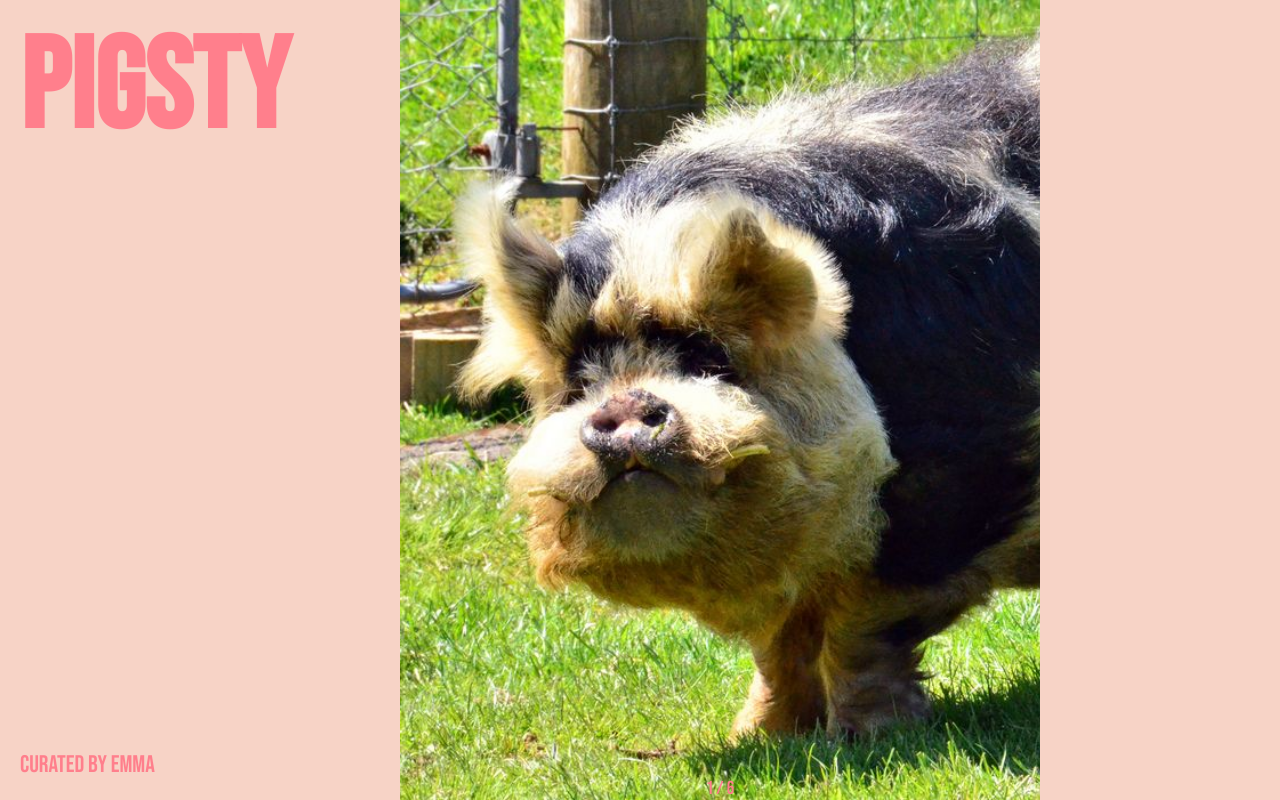
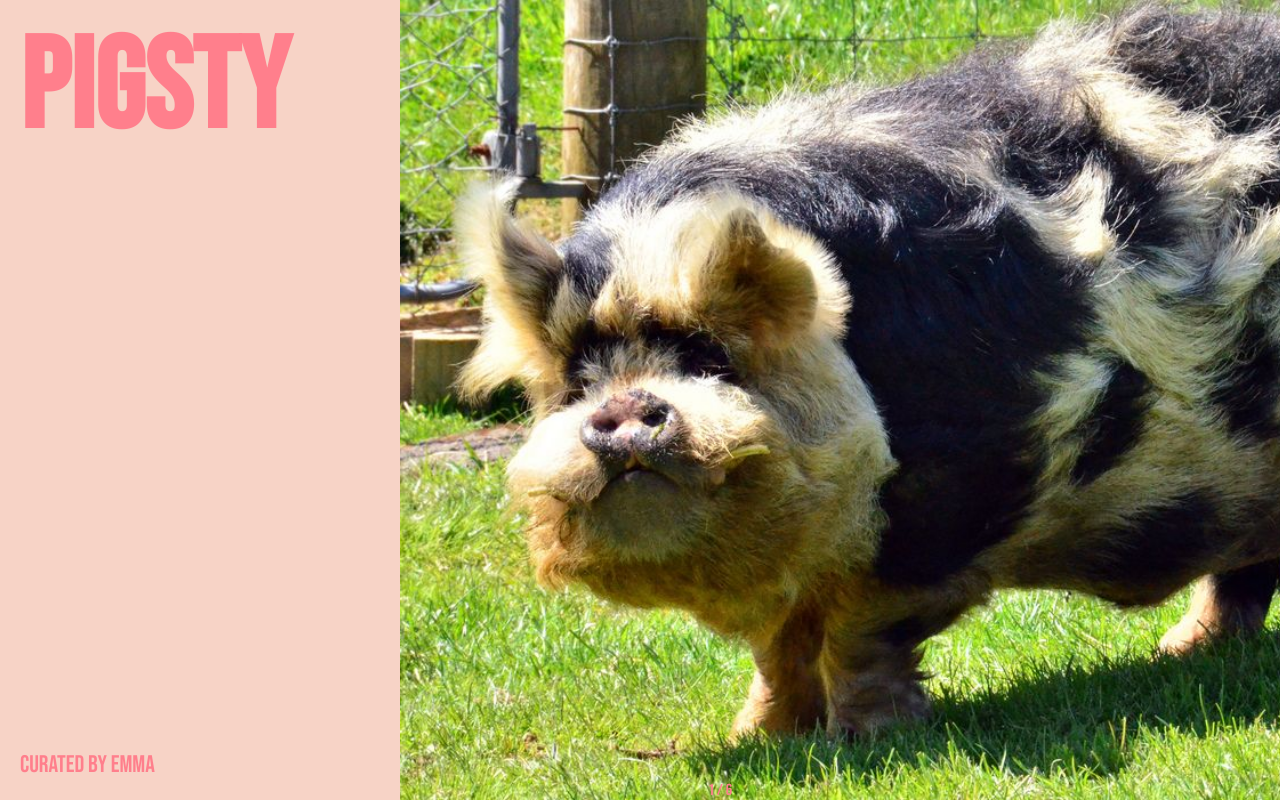
Before and after one commit to nworb9/pesty, a React (Create React App) app: page / in a window 1280 px wide. Built offline with nearby package versions, Linux system fonts and the light colour scheme.

Commit message:
Video 10 refactoring
Signed-off-by: nworb9 <emma.nworb@gmail.com>

```diff
--- a/src/App.js
+++ b/src/App.js
@@ -27,23 +27,24 @@ const App = () => {
   };
 
   return (
-    <div className="App">
-      <div className="title">
+    <section>
+      <header>
         <h1>PIGSTY</h1>
         <h2>curated by emma</h2>
-      </div>
-      <div className="image-container">
-        <h3>
+      </header>
+
+      <figure>
+        <figcaption>
           {currentImage + 1} / {images.length}
-        </h3>
+        </figcaption>
         <img
           className={images[currentImage].name}
           alt="a carousel of pig pictures"
           src={images[currentImage].img}
           onClick={handleClick}
         />
-      </div>
-    </div>
+      </figure>
+    </section>
   );
 };
 
--- a/src/styles.css
+++ b/src/styles.css
@@ -10,17 +10,10 @@ body {
   font-family: "Bebas Neue", cursive;
 }
 
-.App {
+section {
   display: flex;
   height: 100vh;
   justify-content: space-between;
-}
-
-.image-container {
-  background: #fff;
-  margin: 0;
-  position: relative;
-  width: 50vh;
 }
 
 h1 {
@@ -38,7 +31,14 @@ h2 {
   font-weight: normal;
 }
 
-h3 {
+figure {
+  background: #fff;
+  margin: 0;
+  position: relative;
+  width: 50vh;
+}
+
+figcaption {
   font-size: 36 px;
   font-weight: normal;
   position: fixed;
@@ -52,32 +52,8 @@ h3 {
 
 img {
   height: 100vh;
-  object-fit: cover;
+  object-fit: contain;
   object-position: 0% 100%;
   position: fixed;
-  width: 50%;
+  width: 100%;
 }
-
-.morning {
-  object-position: 0% 100%;
-}
-
-.pair {
-  object-position: 30% 70%;
-}
-
-.hair {
-  object-position: 30% 70%;
-}
-
-.teeth {
-  object-position: 25% 75%;
-}
-
-.gang {
-  object-position: 70% 30%;
-}
-
-.king {
-  object-position: 35% 65%;
-}
```
